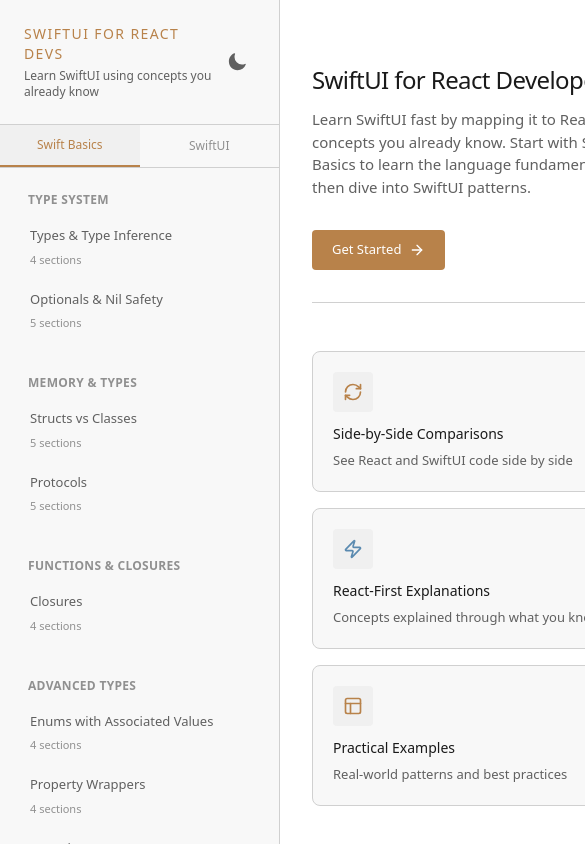
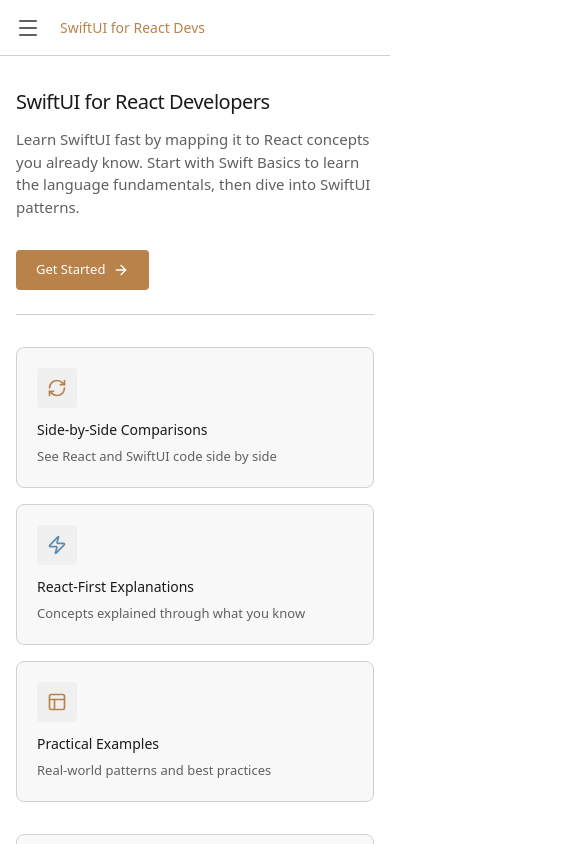
Before and after one commit to chaychun/swiftui-for-react-devs, a React (Vite) app: page / in a window 390 px wide. Shown: the top 844 px of the page, 585 px wide, since content can reach past the window. Built offline with nearby package versions, Linux system fonts and the light colour scheme.

Commit message:
Implement responsive mobile UI with sidebar toggle
Add mobile header with hamburger menu and slide-out sidebar. Adjust layouts
to be responsive (flex-col on mobile, flex-row on desktop), scale typography
and spacing for smaller screens. Close sidebar when navigating on mobile.

```diff
--- a/src/App.tsx
+++ b/src/App.tsx
@@ -1,4 +1,6 @@
+import { useState } from "react";
 import { Routes, Route, useParams, useNavigate, Link } from "react-router-dom";
+import { Menu, X } from "lucide-react";
 import { lessons } from "./data/lessons";
 import { Sidebar } from "./components/Sidebar";
 import { LessonView } from "./components/LessonView";
@@ -37,11 +39,38 @@
 }
 
 function App() {
+  const [sidebarOpen, setSidebarOpen] = useState(false);
+
+  const closeSidebar = () => setSidebarOpen(false);
+
   return (
     <div className="flex min-h-screen bg-bg-primary text-text-primary font-sans antialiased">
-      <Sidebar />
+      {/* Mobile header */}
+      <header className="fixed top-0 left-0 right-0 h-14 bg-bg-primary border-b border-border flex items-center px-4 z-30 lg:hidden">
+        <button
+          onClick={() => setSidebarOpen(!sidebarOpen)}
+          className="p-2 -ml-2 text-text-secondary hover:text-text-primary transition-colors"
+          aria-label={sidebarOpen ? "Close menu" : "Open menu"}
+        >
+          {sidebarOpen ? <X size={24} /> : <Menu size={24} />}
+        </button>
+        <span className="ml-3 text-sm font-medium text-accent-warm truncate">
+          SwiftUI for React Devs
+        </span>
+      </header>
 
-      <main className="flex-1 ml-70 min-h-screen">
+      {/* Overlay for mobile sidebar */}
+      {sidebarOpen && (
+        <div
+          className="fixed inset-0 bg-black/50 z-40 lg:hidden"
+          onClick={closeSidebar}
+          aria-hidden="true"
+        />
+      )}
+
+      <Sidebar isOpen={sidebarOpen} onClose={closeSidebar} />
+
+      <main className="flex-1 ml-0 lg:ml-70 min-h-screen pt-14 lg:pt-0">
         <Routes>
           <Route path="/" element={<WelcomePage />} />
           <Route path="/lessons/:id" element={<LessonPage />} />
--- a/src/components/CodeBlock.tsx
+++ b/src/components/CodeBlock.tsx
@@ -44,12 +44,12 @@
       <Highlight theme={darkUtilitarianTheme} code={code.trim()} language={prismLang}>
         {({ className, style, tokens, getLineProps, getTokenProps }) => (
           <pre
-            className={`${className} m-0 p-4 overflow-auto font-mono text-sm leading-relaxed`}
+            className={`${className} m-0 p-3 sm:p-4 overflow-auto font-mono text-xs sm:text-sm leading-relaxed`}
             style={style}
           >
             {tokens.map((line, i) => (
               <div key={i} {...getLineProps({ line })}>
-                <span className="inline-block w-8 text-right pr-4 text-text-muted select-none text-xs">
+                <span className="inline-block w-6 sm:w-8 text-right pr-2 sm:pr-4 text-text-muted select-none text-[10px] sm:text-xs">
                   {i + 1}
                 </span>
                 {line.map((token, key) => (
--- a/src/components/CodeComparison.tsx
+++ b/src/components/CodeComparison.tsx
@@ -1,5 +1,5 @@
 import { CodeBlock } from "./CodeBlock";
-import { ArrowRight } from "lucide-react";
+import { ArrowRight, ArrowDown } from "lucide-react";
 
 interface CodeComparisonProps {
   react: { code: string };
@@ -16,13 +16,14 @@
 }: CodeComparisonProps) {
   return (
     <div className="mb-6 max-w-[1440px] mx-auto">
-      <div className="flex gap-4 items-stretch">
+      <div className="flex flex-col lg:flex-row gap-4 items-stretch">
         <div className="flex-1 min-w-0">
           <CodeBlock code={react.code} language="tsx" title={leftTitle} />
         </div>
 
-        <div className="flex items-center text-text-muted">
-          <ArrowRight size={20} />
+        <div className="flex items-center justify-center text-text-muted py-2 lg:py-0">
+          <ArrowDown size={20} className="block lg:hidden" />
+          <ArrowRight size={20} className="hidden lg:block" />
         </div>
 
         <div className="flex-1 min-w-0">
--- a/src/components/LessonCard.tsx
+++ b/src/components/LessonCard.tsx
@@ -5,12 +5,14 @@
 interface LessonCardProps {
   lesson: Lesson;
   isActive: boolean;
+  onClick?: () => void;
 }
 
-export function LessonCard({ lesson, isActive }: LessonCardProps) {
+export function LessonCard({ lesson, isActive, onClick }: LessonCardProps) {
   return (
     <Link
       to={`/lessons/${lesson.id}`}
+      onClick={onClick}
       className={`group w-full flex items-center justify-between py-2.5 px-3 text-left cursor-pointer border-l-2 no-underline ${
         isActive
           ? "bg-bg-tertiary border-l-accent-warm text-text-primary"
--- a/src/components/LessonView.tsx
+++ b/src/components/LessonView.tsx
@@ -13,8 +13,8 @@
 
 export function LessonView({ lesson, onBack }: LessonViewProps) {
   return (
-    <article className="p-8">
-      <header className="mb-12 max-w-3xl mx-auto">
+    <article className="p-4 sm:p-6 lg:p-8">
+      <header className="mb-8 lg:mb-12 max-w-3xl mx-auto">
         <button
           className="inline-flex items-center gap-2 px-4 py-2 bg-transparent border border-border rounded text-text-secondary text-sm cursor-pointer transition-all duration-150 mb-6 hover:bg-bg-tertiary hover:text-text-primary"
           onClick={onBack}
@@ -28,13 +28,16 @@
             {lesson.category}
           </span>
         </div>
-        <h1 className="text-2xl font-normal mb-3 text-text-primary">{lesson.title}</h1>
+        <h1 className="text-xl sm:text-2xl font-normal mb-3 text-text-primary">{lesson.title}</h1>
         <p className="text-base text-text-secondary">{lesson.description}</p>
       </header>
 
       <div>
         {lesson.sections.map((section, index) => (
-          <section key={index} className="mb-16 pb-12 border-b border-border last:border-b-0">
+          <section
+            key={index}
+            className="mb-8 sm:mb-12 lg:mb-16 pb-6 sm:pb-8 lg:pb-12 border-b border-border last:border-b-0"
+          >
             <h2 className="text-lg font-medium mb-4 text-text-primary max-w-3xl mx-auto">
               {section.title}
             </h2>
--- a/src/components/Sidebar.tsx
+++ b/src/components/Sidebar.tsx
@@ -11,7 +11,12 @@
 
 type ModuleId = (typeof MODULE_TABS)[number]["id"];
 
-export function Sidebar() {
+interface SidebarProps {
+  isOpen: boolean;
+  onClose: () => void;
+}
+
+export function Sidebar({ isOpen, onClose }: SidebarProps) {
   const location = useLocation();
   const activeLessonId = location.pathname.match(/^\/lessons\/([^/?]+)/)?.[1] ?? null;
   const [activeModule, setActiveModule] = useState<ModuleId>("swift-basics");
@@ -21,7 +26,9 @@
 
   return (
     <aside
-      className="w-70 bg-bg-secondary border-r border-border flex flex-col fixed h-screen overflow-y-auto"
+      className={`w-70 bg-bg-secondary border-r border-border flex flex-col fixed h-screen overflow-y-auto
+        transform transition-transform duration-300 ease-in-out z-50
+        ${isOpen ? "translate-x-0" : "-translate-x-full"} lg:translate-x-0`}
       role="navigation"
       aria-label="Lesson navigation"
     >
@@ -77,6 +84,7 @@
                     key={lesson.id}
                     lesson={lesson}
                     isActive={activeLessonId === lesson.id}
+                    onClick={onClose}
                   />
                 ))}
             </div>
--- a/src/components/Welcome.tsx
+++ b/src/components/Welcome.tsx
@@ -6,9 +6,9 @@
 
 export function Welcome({ onGetStarted }: WelcomeProps) {
   return (
-    <div className="max-w-2xl mx-auto px-8 py-16">
-      <header className="text-left mb-12 pb-8 border-b border-border">
-        <h1 className="text-2xl font-normal tracking-tight mb-3 text-text-primary">
+    <div className="max-w-2xl mx-auto px-4 sm:px-6 lg:px-8 py-8 sm:py-12 lg:py-16">
+      <header className="text-left mb-8 lg:mb-12 pb-6 lg:pb-8 border-b border-border">
+        <h1 className="text-xl sm:text-2xl font-normal tracking-tight mb-3 text-text-primary">
           SwiftUI for React Developers
         </h1>
         <p className="text-[0.9375rem] text-text-secondary mb-8">
@@ -24,7 +24,10 @@
         </button>
       </header>
 
-      <section className="grid grid-cols-1 md:grid-cols-3 gap-4 mb-12" aria-label="Key features">
+      <section
+        className="grid grid-cols-1 md:grid-cols-3 gap-4 mb-8 lg:mb-12"
+        aria-label="Key features"
+      >
         <div className="p-5 bg-bg-secondary border border-border rounded-lg">
           <div
             className="w-10 h-10 flex items-center justify-center bg-bg-tertiary rounded mb-3 text-accent-warm"
```
Also changed, not shown: 1 other file (tests, documents, lock files or other folders).
